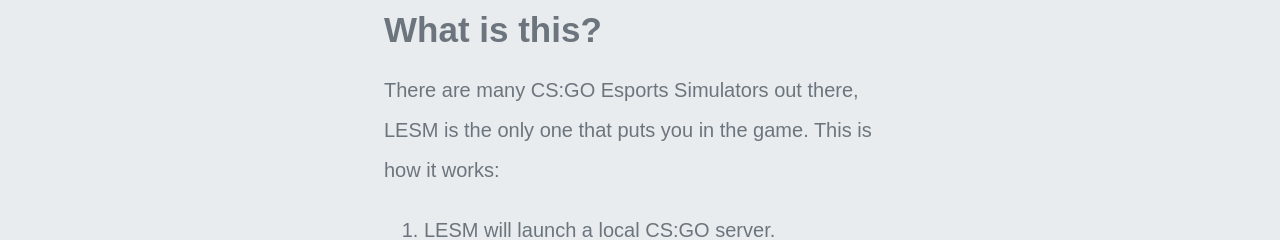
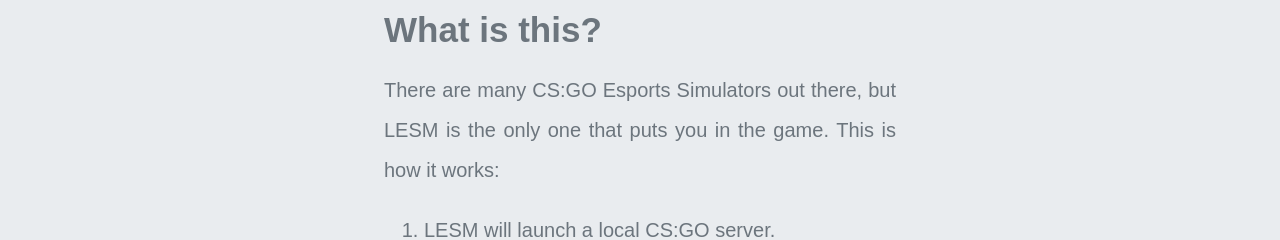
Before and after one commit to lemonpole/liga-public, a React (Create React App) app: page / in a window 1280 px wide. Shown: the part 2650-2890 px from the top of the page. Built offline with nearby package versions, Linux system fonts and the light colour scheme; no server answers.

Commit message:
chore: minor cosmetic changes to about section

```diff
--- a/src/components/billboard/billboard.css
+++ b/src/components/billboard/billboard.css
@@ -28,6 +28,11 @@
 }
 
 
+.billboard article.full {
+  width: 60%;
+}
+
+
 .billboard img {
   width: 100%;
   height: auto;
--- a/src/components/billboard/billboard.tsx
+++ b/src/components/billboard/billboard.tsx
@@ -1,39 +1,55 @@
+import React from 'react';
 import Fade from 'react-reveal/Fade';
 import useProgressiveImg from 'hooks/progressive-image';
 import './billboard.css';
 
 
-interface Props {
+interface BillboardImageProps {
   imgTiny: string;
   img: string;
+  imgLabel?: string;
+}
+
+
+interface Props extends Partial<BillboardImageProps> {
   title: string;
-  imgLabel?: string;
   children: React.ReactNode;
   reverse?: boolean;
 }
 
 
-export default function Billboard( props: Props ) {
+function BillboardImage( props: BillboardImageProps ) {
   const [ imgSrc, { imgBlur }] = useProgressiveImg( props.imgTiny, props.img );
 
+  return (
+    <img
+      src={imgSrc}
+      alt={props.imgLabel || 'LIGA Esports Manager'}
+      className={imgBlur ? 'blur' : ''}
+    />
+  );
+}
+
+
+export default function Billboard( props: Props ) {
   const items = [
-    <article className="info">
+    <article className={`info ${!props.img ? 'full' : ''}`}>
       <h2>{props.title}</h2>
-      <p>{props.children}</p>
-    </article>,
-    <article>
-      <img
-        src={imgSrc}
-        alt={props.imgLabel || 'LIGA Esports Manager'}
-        className={imgBlur ? 'blur' : ''}
-      />
+      {props.children}
     </article>
   ];
+
+  if( props.img ) {
+    items.push( <article><BillboardImage {...( props as BillboardImageProps )} /></article> );
+  }
 
   return (
     <section className="billboard">
       <Fade bottom>
-        {props.reverse ? items.reverse() : items}
+        {items.length > 1
+          ? props.reverse ? items.reverse() : items
+          : items[ 0 ]
+        }
       </Fade>
     </section>
   );
--- a/src/pages/home.tsx
+++ b/src/pages/home.tsx
@@ -18,10 +18,12 @@
         imgTiny={matchImgTiny}
         img={matchImg}
       >
+        <p>
           {`
             Championship final? Don't leave it up to chance. Hop in the game and
             take full control for an incredibly immersive esports experience.
           `}
+        </p>
       </Billboard>
 
       <Billboard
@@ -30,12 +32,13 @@
         imgTiny={squadImgTiny}
         img={squadImg}
       >
+        <p>
           {`
             You'll need a good squad on your road to glory.
-
             Build and train your squad to gain an edge when you're battling
             it out in-game or simply simming matches.
           `}
+        </p>
       </Billboard>
 
       <Billboard
@@ -43,18 +46,18 @@
         imgTiny={sellImgTiny}
         img={sellImg}
       >
+        <p>
           {`
             As you move up through the ranks you'll be able to trade for better players in an in-depth transfer market.
           `}
+        </p>
       </Billboard>
 
-      <section className="billboard">
-        <article>
-          <h2>{'What is this?'}</h2>
+      <Billboard title={'What is this?'}>
         <p>
           {`
             There are many CS:GO Esports Simulators out there,
-              LESM is the only one that puts you in the game.
+            but LESM is the only one that puts you in the game.
 
             This is how it works:
           `}
@@ -70,8 +73,7 @@
           alt="CS:GO screenshot of the scoreboard"
           className="glow"
         />
-        </article>
-      </section>
+      </Billboard>
     </div>
   );
 }
```
Lines whose indentation alone changed are shown as unchanged.
